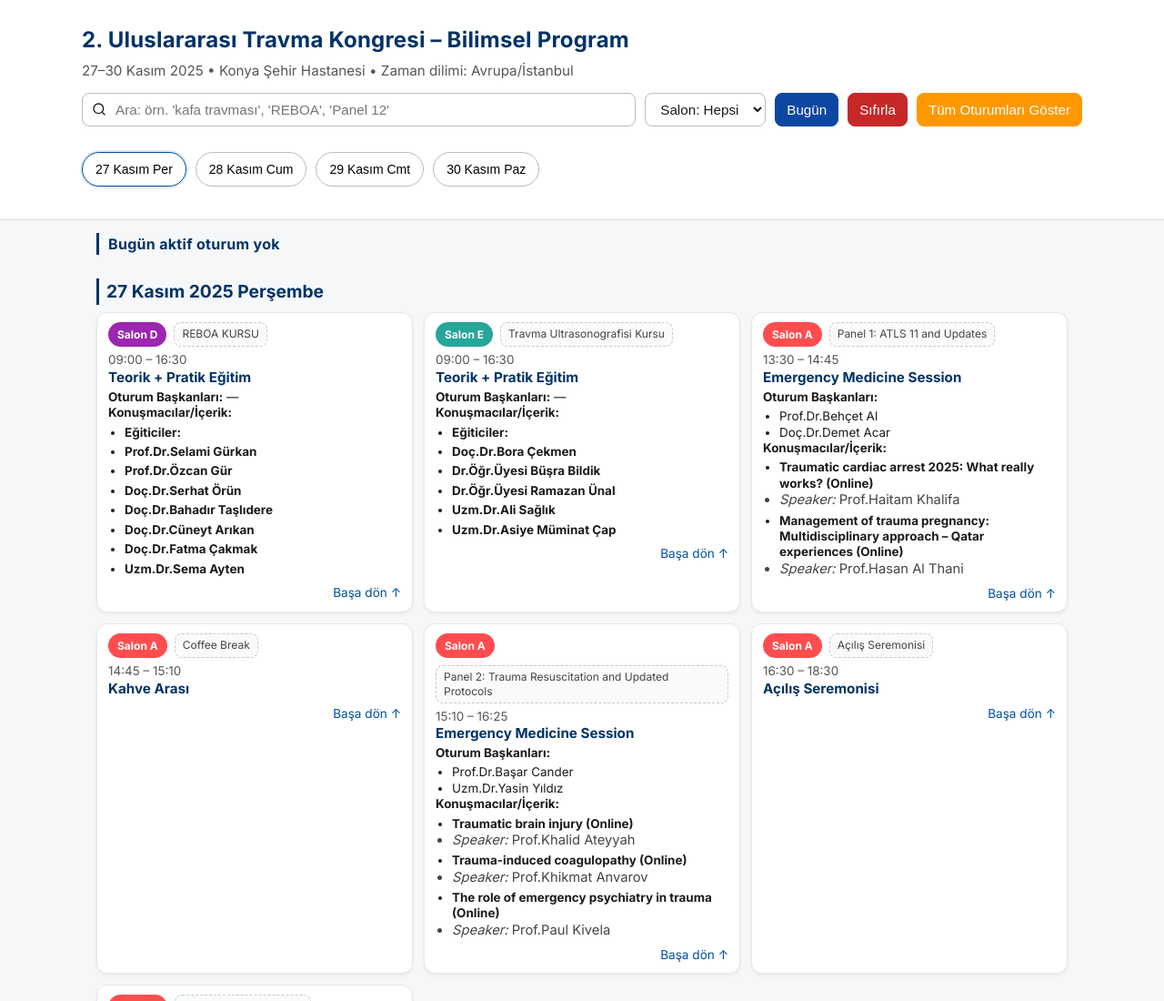
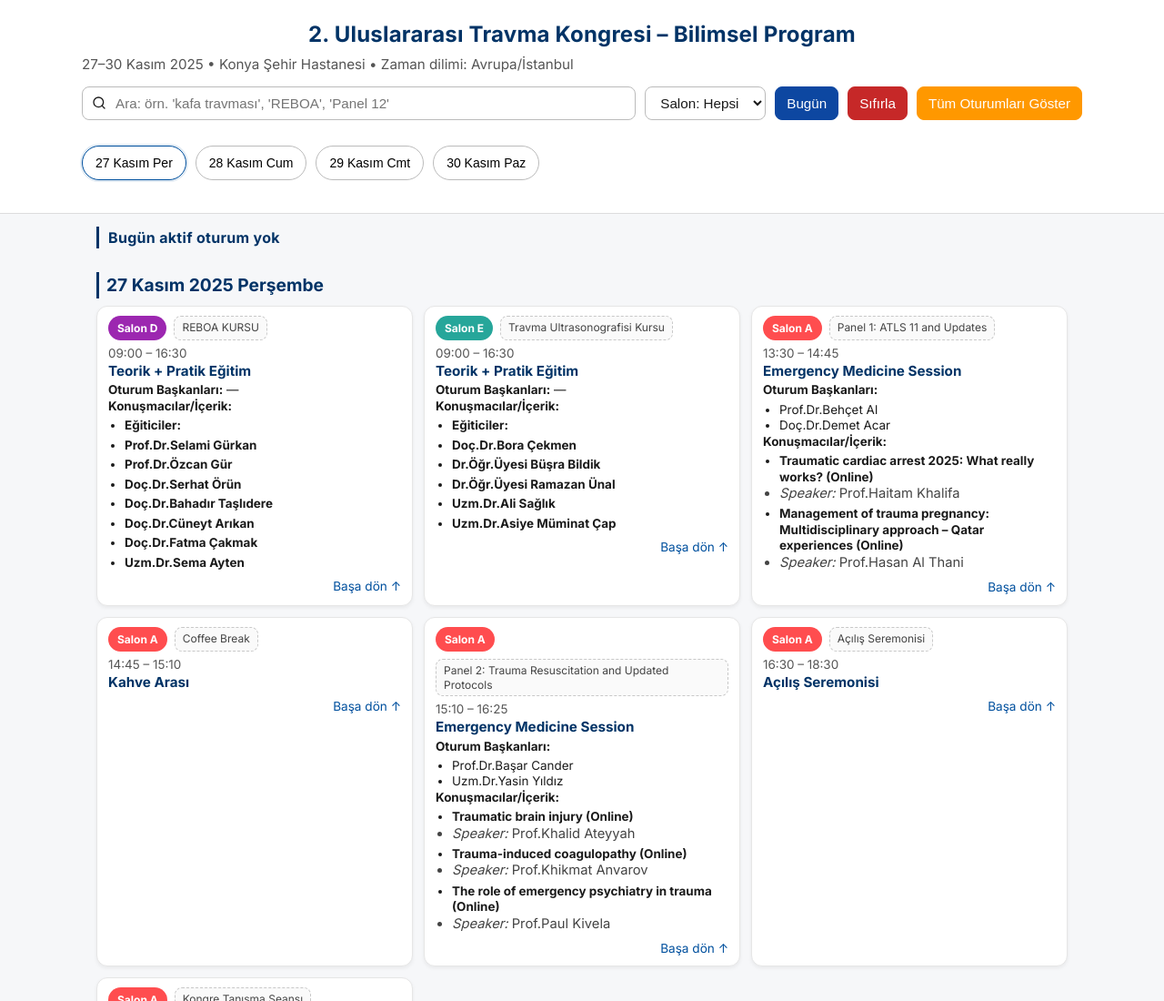
Before and after one commit to yasinfedev/online_bilimsel_program_v2, a plain HTML site: page index.html in a window 1280 px wide. Shown: the top 1100 px of the page at 91% size. Drawn offline with Linux system fonts and the light colour scheme.

Commit message:
Update index.html

```diff
--- a/index.html
+++ b/index.html
@@ -131,8 +131,8 @@
   <div id="top"></div>
   <header>
     <div class="container">
-      <h1><small>2. Uluslararası Travma Kongresi – Bilimsel Program</small></h1>
-      <div class="sub">27–30 Kasım 2025 • Konya Şehir Hastanesi • Zaman dilimi: Avrupa/İstanbul</div>
+      <h1><small><center>2. Uluslararası Travma Kongresi – Bilimsel Program</center></small></h1>
+      <div class="sub"></center>27–30 Kasım 2025 • Konya Şehir Hastanesi • Zaman dilimi: Avrupa/İstanbul</center></div>
 
       <div class="controls">
         <label class="search" title="Oturum, konuşmacı veya panel ara">
```
